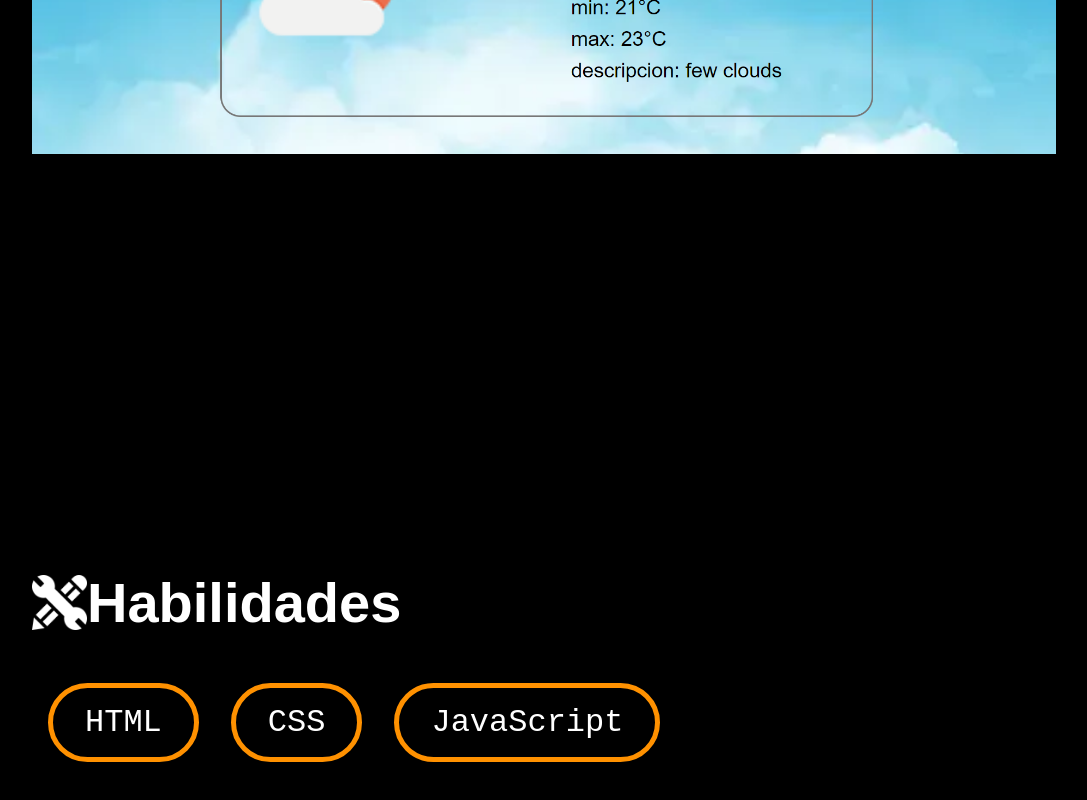
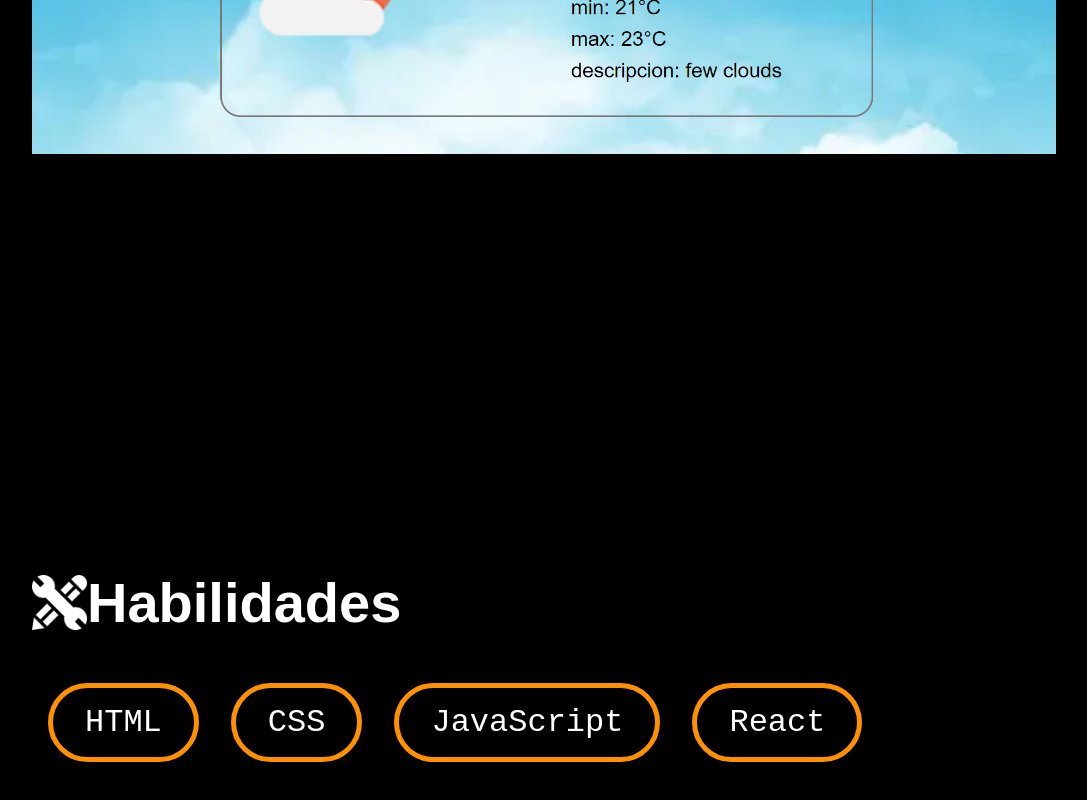
Before and after one commit to MateoBuena/Porfolio, a plain HTML site: page index.html in a window 1280 px wide. Shown: the part 4189-4989 px from the top of the page, without its empty margins (96-1183 px from the left). Drawn offline with Linux system fonts and the light colour scheme; a web font is replaced by a local one.

Commit message:
porfolio 1.0

```diff
--- a/index.html
+++ b/index.html
@@ -93,6 +93,7 @@
                     <li class="habilidades">HTML</li>
                     <li class="habilidades">CSS</li>
                     <li class="habilidades">JavaScript</li>
+                    <li class="habilidades">React</li>
                 </ul>
             </div>
         </section>
```
